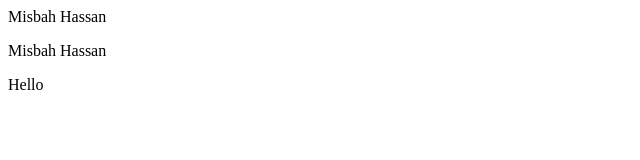
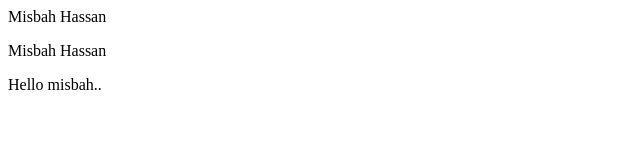
Before and after one commit to MisbahHassan123/EAD_Practice, a plain HTML site: page index.html in a window 1280 px wide. Shown: the full height of the page, 0-640 px from the left. Drawn offline with Linux system fonts and the light colour scheme.

Commit message:
Update index.html

```diff
--- a/index.html
+++ b/index.html
@@ -5,6 +5,6 @@
     <body>
         <p> Misbah Hassan</p>
         <p> Misbah Hassan</p>
-        <p> Hello</p>
+        <p> Hello misbah..</p>
     </body>
 </html>
```
